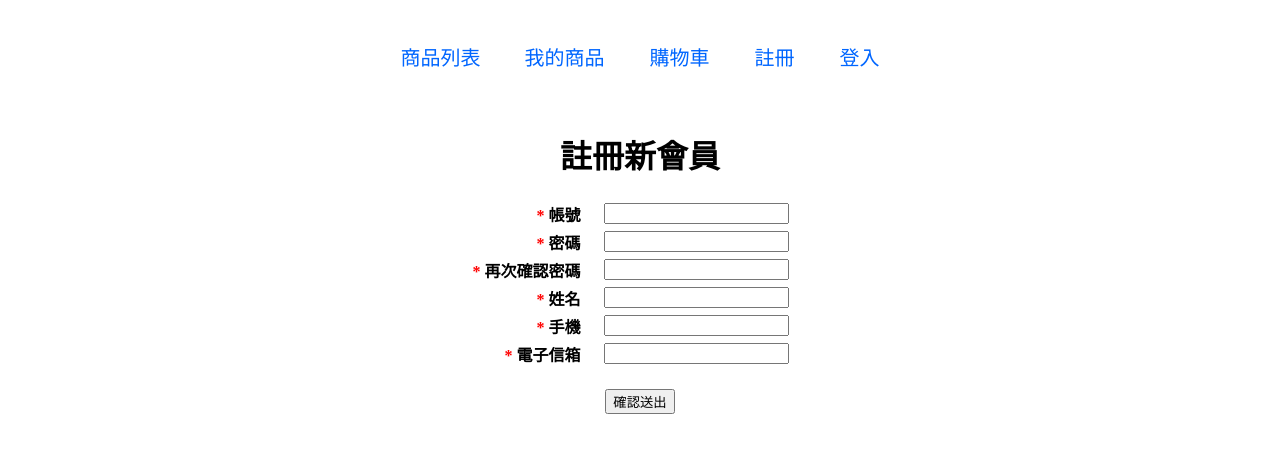
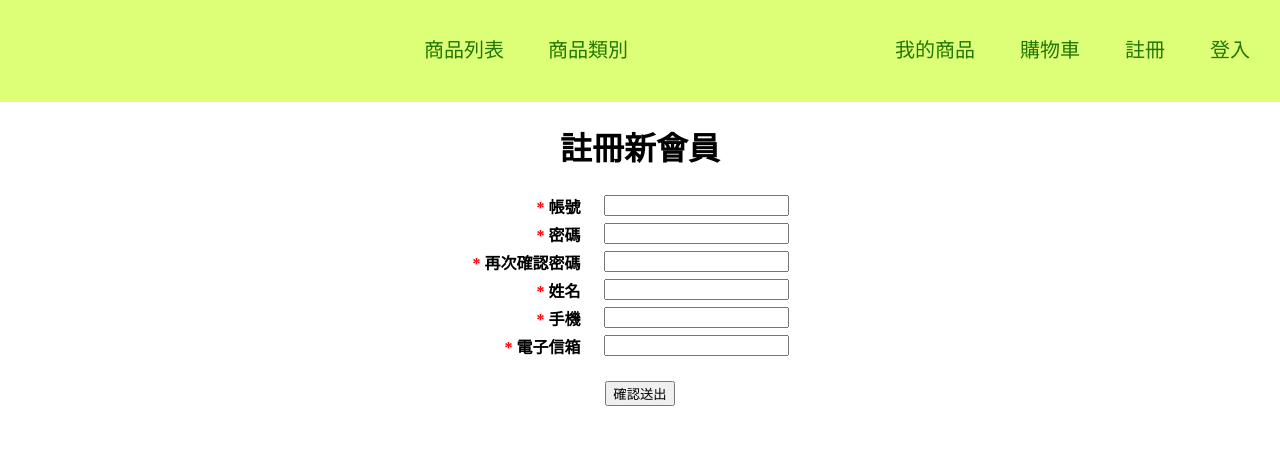
Before and after one commit to yfancc20/shopping_cart_project, a PHP site: page /register.php in a window 1280 px wide. Shown: the top 453 px of the page. Run offline with PHP 8.4, Linux system fonts and the light colour scheme.

Commit message:
Css of header

```diff
--- a/main.css
+++ b/main.css
@@ -2,9 +2,14 @@
 /**
  *
  * @authors Yi-Fan Wu
- * @date    2017-05-08 20:02:41
- * teaching for Cindy
+ * @create date    2017-05-08 20:02:41
+ * Demostraction for my friends
  */
+
+html, body{
+    margin: 0px;
+    padding: 0px;
+}
 a{
     text-decoration: none;
     color: #0066FF;
@@ -12,9 +17,27 @@ a{
 a:hover{
     color: #99BBFF;
 }
+
+/* Header Menu */
 .menu{
-    text-align: center;
     line-height: 100px;
+    background-color: #DDFF77;
+}
+.menu-title, .menu-general, .menu-user{
+    display: inline-block;
+}
+.menu-title{
+    width: 400px;
+}
+.menu-user{
+    margin-right: 10px;
+    float: right;
+}
+.menu a{
+    color: #227700;
+}
+.menu a:hover{
+    color: #00AA00;
 }
 .menu span{
     margin: 10px 20px;
--- a/menu.php
+++ b/menu.php
@@ -1,5 +1,10 @@
 <div class="menu">
+    <div class="menu-title"></div>
+    <div class="menu-general">
         <span><a href="product_list.php"> 商品列表</a></span>
+        <span><a href="product_type.php"> 商品類別</a></span>
+    </div>
+    <div class="menu-user">
         <span><a href="user_product.php"> 我的商品 </a></span>
         <span><a href="cart.php"> 購物車 </a></span>
         <?
@@ -10,8 +15,9 @@
         <?
             } else {
         ?>
-            <span><a href="logout.php"> 登出 </a></span>
+                <span class="btn-logout"><a href="logout.php"> 登出 </a></span>
         <?
             }
         ?>
     </div>
+</div>
```
Lines whose indentation alone changed are shown as unchanged.
